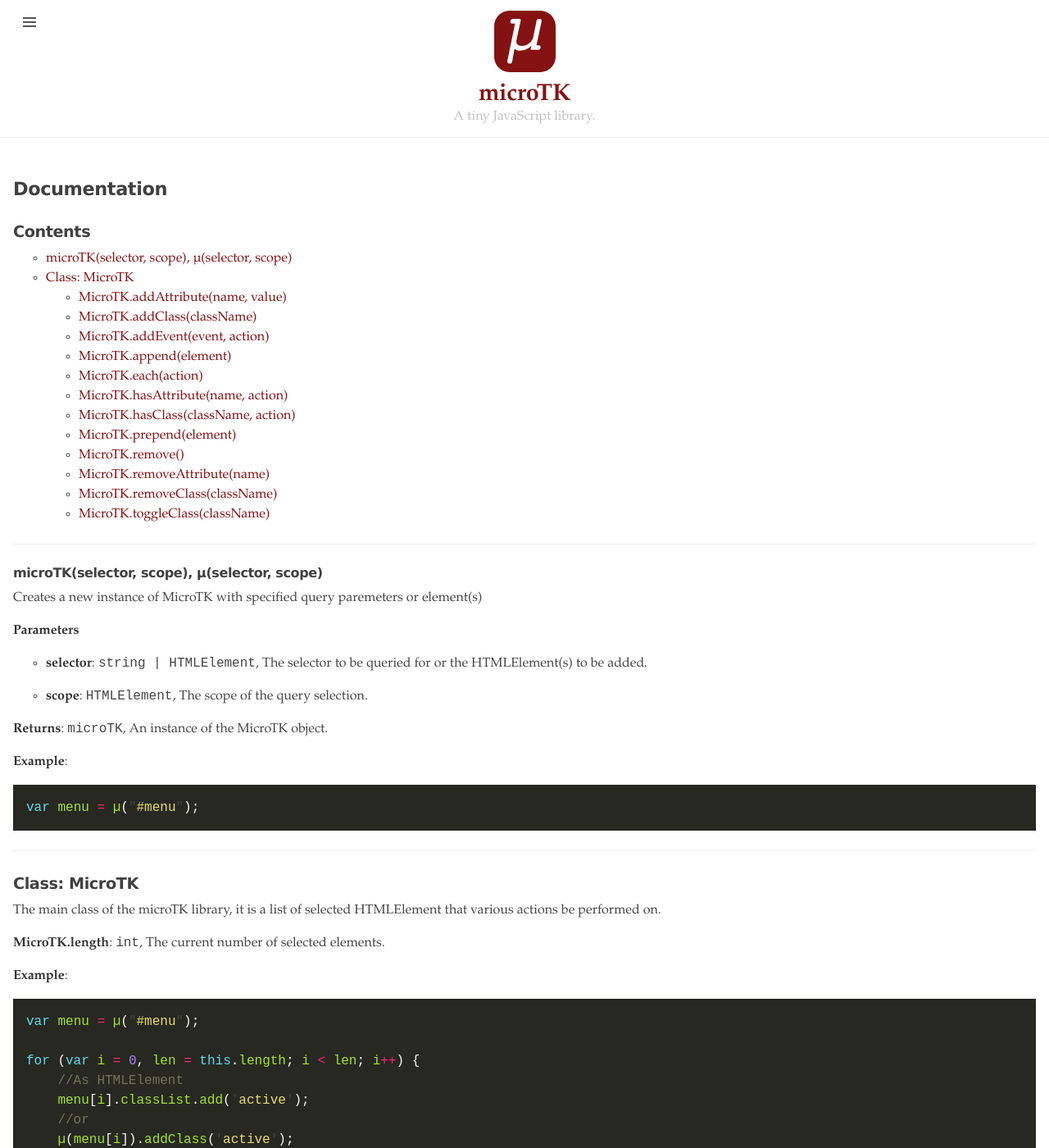
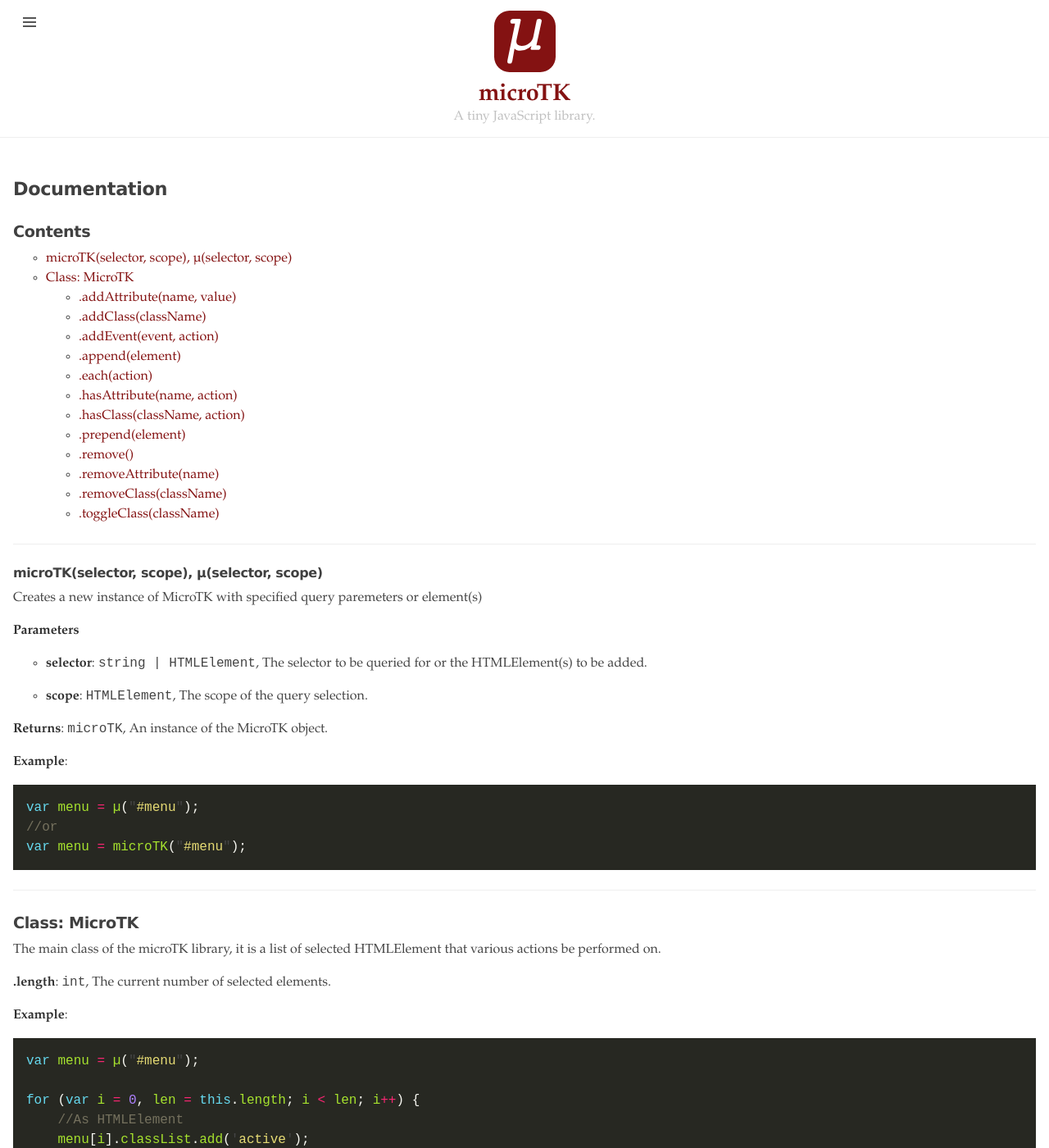
Before and after one commit to microTK/microTK.github.io, a Jekyll site: the page built from documentation.md, in a window 1280 px wide and 1400 px high. Shown: the whole window at 82% size. Built offline with Jekyll 4.4.1, drawn with Linux system fonts in a browser that asks for light colours; some of the changed text lies outside the part shown.

````diff
--- a/documentation.md
+++ b/documentation.md
@@ -28,6 +28,8 @@ Creates a new instance of MicroTK with specified query paremeters or element(s)
 
 ```js
 var menu = µ("#menu");
+//or
+var menu = microTK("#menu");
 ```
 
 ********************
@@ -36,7 +38,7 @@ var menu = µ("#menu");
 The main class of the microTK library, it is a list of selected HTMLElement
 that various actions be performed on.
 
-**MicroTK.length**: `int`, The current number of selected elements.
+**.length**: `int`, The current number of selected elements.
 
 **Example**:
 
@@ -51,11 +53,11 @@ for (var i = 0, len = this.length; i < len; i++) {
 }
 ```
 
-**MicroTK.version**: `string`, The current version.
+**.version**: `string`, The current version.
 
 ****************
 
-### MicroTK.addAttribute(name, value)
+### .addAttribute(name, value)
 
 Adds an attribute to the selected elements.
 
@@ -75,7 +77,7 @@ Adds an attribute to the selected elements.
 
 ****************
 
-### MicroTK.addClass(className)
+### .addClass(className)
 
 Adds a class to the selected elements.
 
@@ -93,7 +95,7 @@ Adds a class to the selected elements.
 
 ********************
 
-### MicroTK.addEvent(event, action)
+### .addEvent(event, action)
 
 Adds an event to the selected elements.
 
@@ -115,7 +117,7 @@ Adds an event to the selected elements.
 
 ********************
 
-### MicroTK.append(element)
+### .append(element)
 
 Appends an HTMLElement into the selected elements.
 
@@ -134,7 +136,7 @@ var element = document.createElement("div")
 
 ********************
 
-### MicroTK.each(action)
+### .each(action)
 
 Performs an action on the selected elements
 
@@ -154,7 +156,7 @@ Performs an action on the selected elements
 
 ********************
 
-### MicroTK.hasAttribute(name, action)
+### .hasAttribute(name, action)
 
 Checks to see if elements contains provided class and performs provided action.
 
@@ -176,7 +178,7 @@ Checks to see if elements contains provided class and performs provided action.
 
 ********************
 
-### MicroTK.hasClass(className, action)
+### .hasClass(className, action)
 
 Checks to see ff elements contains provided class and performs provided action.
 
@@ -198,7 +200,7 @@ Checks to see ff elements contains provided class and performs provided action.
 
 ********************
 
-### MicroTK.prepend(element)
+### .prepend(element)
 
 Prepends an HTMLElement into the selected elements.
 
@@ -217,7 +219,7 @@ var element = document.createElement("div")
 
 ********************
 
-### MicroTK.remove()
+### .remove()
 
 Removes the selected elements from the DOM.
 
@@ -231,7 +233,7 @@ Removes the selected elements from the DOM.
 
 ********************
 
-### MicroTK.removeAttribute(name)
+### .removeAttribute(name)
 
 Removes an attribute from the selected elements.
 
@@ -249,7 +251,7 @@ Removes an attribute from the selected elements.
 
 ********************
 
-### MicroTK.removeClass(className)
+### .removeClass(className)
 
 Removes a class from the selected elements.
 
@@ -267,7 +269,7 @@ Removes a class from the selected elements.
 
 ********************
 
-### MicroTK.toggleClass(className)
+### .toggleClass(className)
 
 Toggles a class in selected elements.
 
````
Also changed, not shown: _layouts/default.html (+2 -33 lines).
